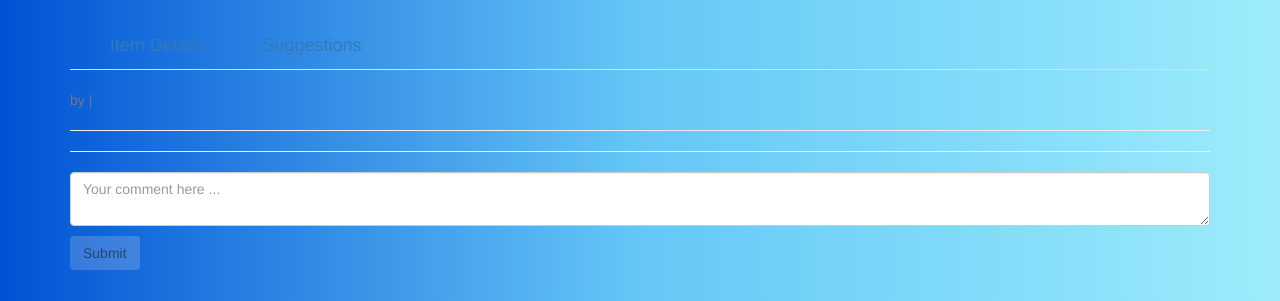
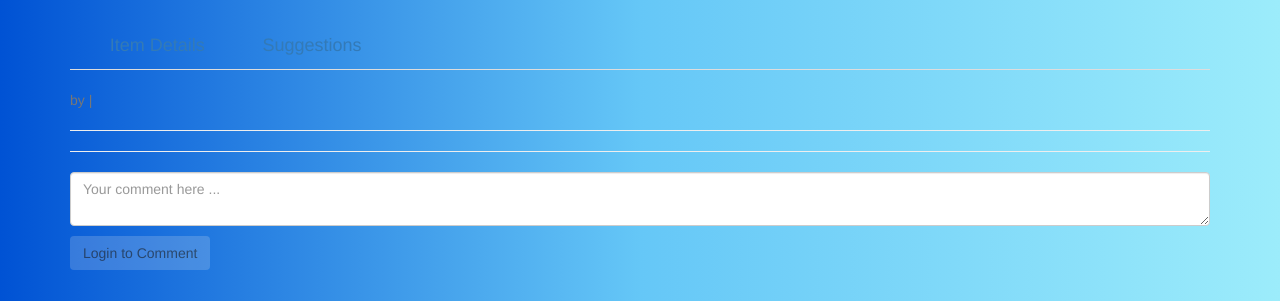
Before and after one commit to arunikayadav42/Lost-and-Found-Portal, a Django app: template cs354/lost/templates/lost/detail.html in a window 1280 px wide. Shown: the part 51-352 px from the top of the page. Run offline with Django 3.2, Linux system fonts and the light colour scheme; the template is opened without the code that fills it: values that come from a table or form of the project are taken from there, others are empty; some libraries are stand-ins or nearby versions.

```diff
--- a/cs354/found/templates/found/found_comments.html
+++ b/cs354/found/templates/found/found_comments.html
@@ -6,7 +6,7 @@
       {% if request.user.is_authenticated %}
         <input type="submit" value="Submit" class="btn btn-outline-success">
       {% else %}
-        <input type="submit" value="Submit" class="btn btn-outline-success" disabled>
+        <input type="submit" value="Login to Comment" class="btn btn-outline-success" disabled>
       {% endif %}
     </form>
   </div>
@@ -34,9 +34,9 @@
         <input type="hidden" name="comment_id" value="{{ comment.id }}">
         {{ comment_form.as_p }}
         {% if request.user.is_authenticated %}
-          <input type="submit" value="Submit" class="btn btn-outline-success">
+          <input type="submit" value="Reply" class="btn btn-outline-success">
         {% else %}
-          <input type="submit" value="Submit" class="btn btn-outline-success" disabled>
+          <input type="submit" value="Login to reply" class="btn btn-outline-success" disabled>
         {% endif %}
       </form>
     </div>
--- a/cs354/lost/templates/lost/comments.html
+++ b/cs354/lost/templates/lost/comments.html
@@ -6,7 +6,7 @@
       {% if request.user.is_authenticated %}
         <input type="submit" value="Submit" class="btn btn-outline-success">
       {% else %}
-        <input type="submit" value="Submit" class="btn btn-outline-success" disabled>
+        <input type="submit" value="Login to Comment" class="btn btn-outline-success" disabled>
       {% endif %}
     </form>
   </div>
@@ -34,9 +34,9 @@
         <input type="hidden" name="comment_id" value="{{ comment.id }}">
         {{ comment_form.as_p }}
         {% if request.user.is_authenticated %}
-          <input type="submit" value="Submit" class="btn btn-outline-success-sm">
+          <input type="submit" value="Reply" class="btn btn-outline-dark-sm">
         {% else %}
-          <input type="submit" value="Submit" class="btn btn-outline-success-sm" disabled>
+          <input type="submit" value="Login to reply" class="btn btn-outline-success-sm" disabled>
         {% endif %}
       </form>
     </div>
```
